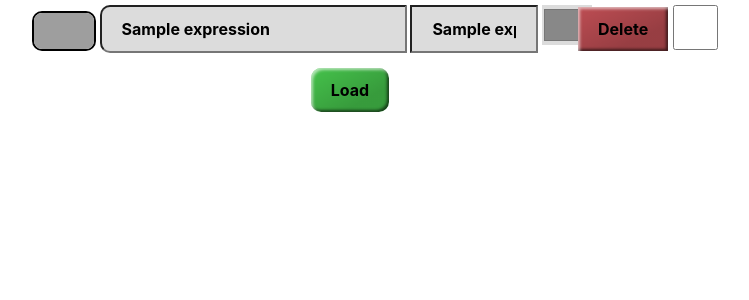
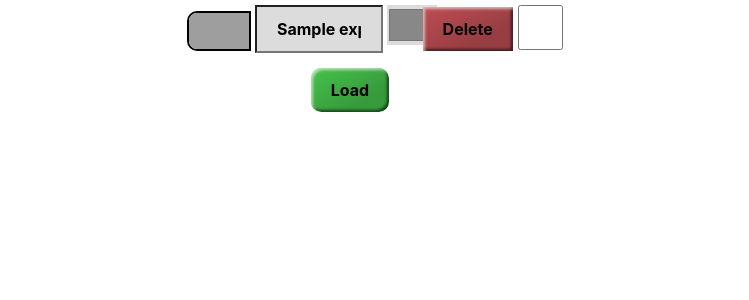
Before and after one commit to defini7/Grapher, a Flask app: template templates/library.html in a window 1280 px wide. Shown: the part 58-358 px from the top of the page, without its empty margins (290-1039 px from the left). Run offline with Flask 2, Linux system fonts and the light colour scheme; the template is opened without the code that fills it: most values are stand-ins (such as "Sample title", 1, 10 or a date in 2020); some libraries are stand-ins or nearby versions; grey boxes are pictures that could not be loaded.

Commit message:
some_fixes

```diff
--- a/static/styles.css
+++ b/static/styles.css
@@ -240,6 +240,6 @@
     width: 5vw;
     height: 5vh;
     border: 2px solid black;
-    margin-top: 0px;
-    border-radius: 10px;
+    border-top-left-radius: 10px;
+    border-bottom-left-radius: 10px;
 }
--- a/static/utils.js
+++ b/static/utils.js
@@ -23,6 +23,12 @@
     return /^[a-zA-Z]*$/gi.test(val)
 }
 
+function setDefaultAlphas() {
+    for (key in alphas) {
+        alphas[key] = 1
+    }
+}
+
 function wheel(e) {
     let { scale } = state
 
@@ -43,7 +49,9 @@
             const color = elem.querySelector('input[name="color"]').value || '#00000'
 
             clear()
-            drawGraph(expression, color, 3)
+            setDefaultAlphas()
+            collectPointsFor(expression)
+            drawGraph(expression, color, 10)
 
             data.expressions.push({ exp: expression, col: color, date: Date.now(), bin: canvas.toDataURL() })
         })
--- a/templates/library.html
+++ b/templates/library.html
@@ -9,8 +9,7 @@
     {% for e in expressions %}
     <div class="expression text-center" id="{{ e['id'] }}">
       <img src="{{ url_for('static', filename='img/'+e['name']+'-'+e['user_id']|string+'.png') }}" />
-      <input id="input-expression" style="background-color: gainsboro;" value="{{ e['name'] }}" readonly="readonly" />
-      <input style="background-color: gainsboro; width: 10%" value="{{ e['expression'] }}" readonly="readonly" />
+      <input style="background-color: gainsboro; width: 10%;" value="{{ e['expression'] }}" readonly="readonly" />
       <input type="color" value="{{ e['color'] }}" readonly="readonly" />
       <button onclick="deleteGraph(`{{ e['id'] }}`)" class="btn-delete" style="border-top-right-radius: 0px; border-bottom-right-radius: 0px; margin-left: 2.8%;">Delete</button>
       <input type="checkbox" value="{{ e['id'] }}" />
```
Also changed, not shown: static/img/1649681148090-1.png (added).
